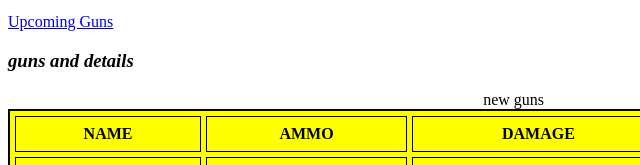
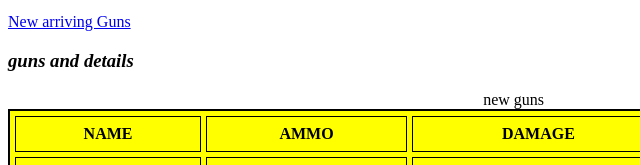
Before and after one commit to shamaltv/Shamal-pubg, a plain HTML site: page index.html in a window 1280 px wide. Shown: the part 890-1055 px from the top of the page, 0-640 px from the left. Drawn offline with Linux system fonts and the light colour scheme.

Commit message:
Update index.html

```diff
--- a/index.html
+++ b/index.html
@@ -24,7 +24,7 @@
     <li>Kar98 : most popular and basic one</li>
     <li>win93 : the worst sniper</li>
     </ol>
-   <a href="upcoming.html">Upcoming Guns</a>
+   <a href="upcoming.html">New arriving Guns</a>
 
 
 
```
